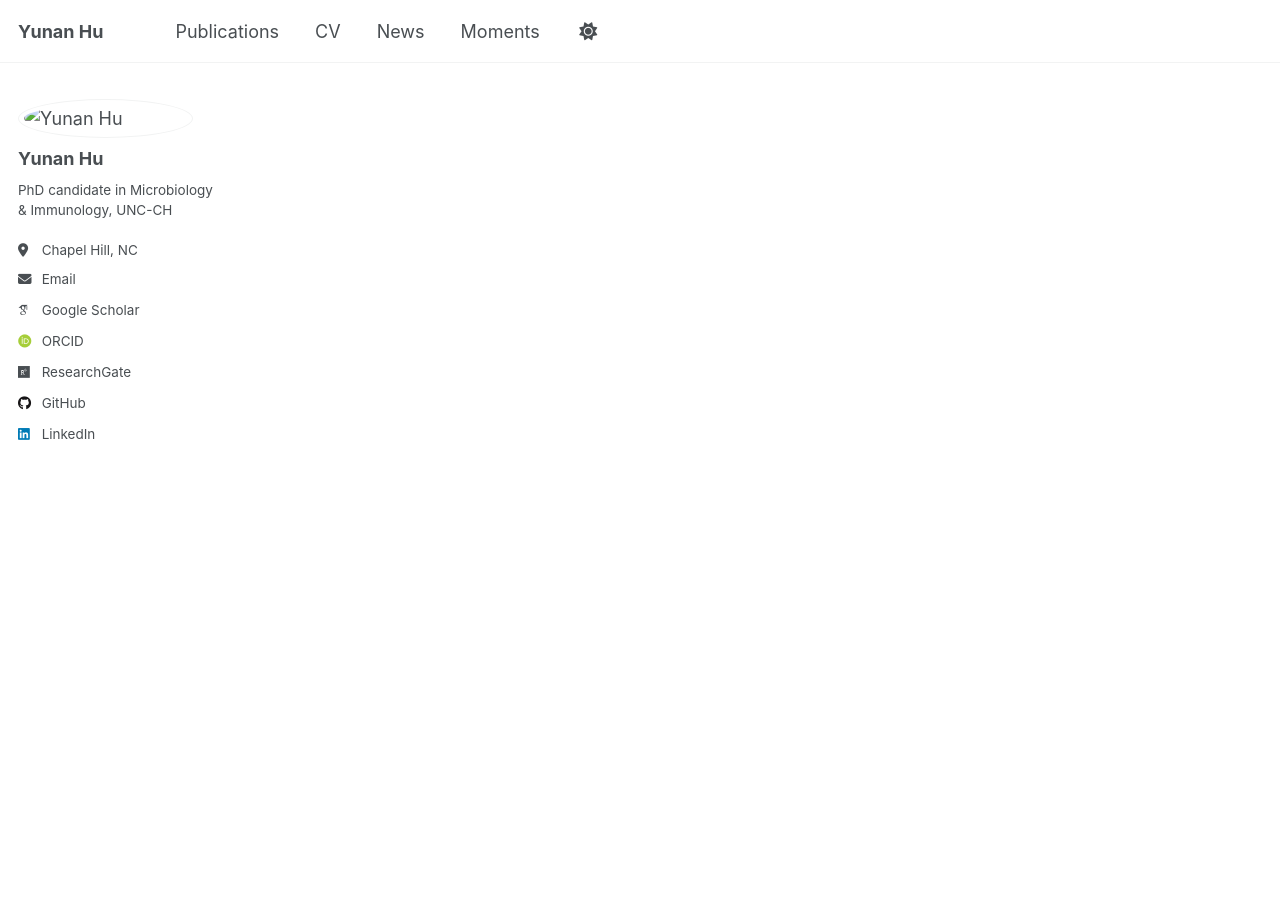
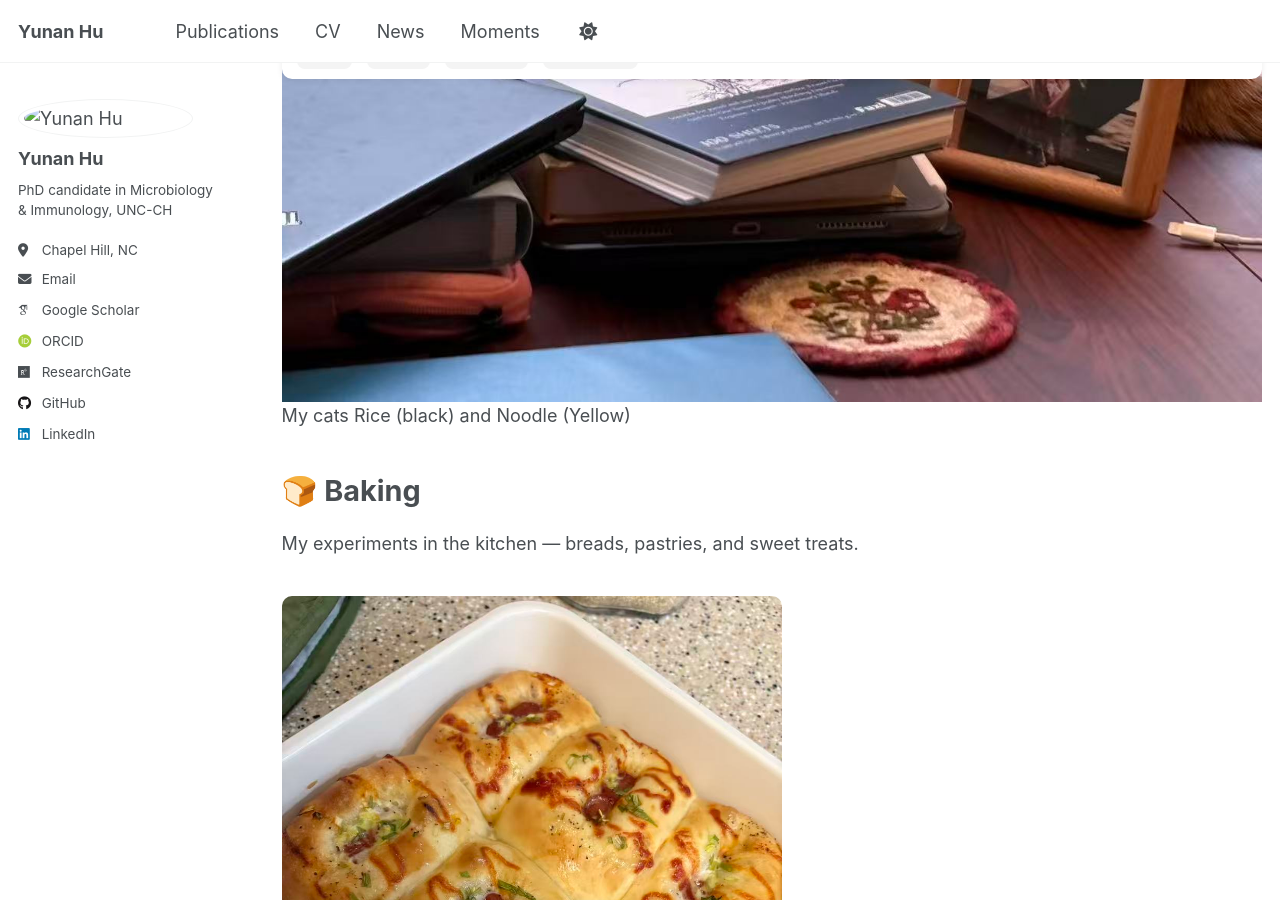
Before and after one commit to Yunan0525/Yunan0525.github.io, a Jekyll site: the page built from _pages/moments.md, in a window 1280 px wide and 900 px high, scrolled down 1970 px. Built offline with Jekyll 4.4.1, drawn with Linux system fonts in a browser that asks for light colours; some web fonts are replaced; a script that is not in the unit is left out; some of the changed text lies outside the part shown.

Commit message:
Update moments.md

```diff
--- a/_pages/moments.md
+++ b/_pages/moments.md
@@ -84,11 +84,9 @@ Here I share small moments from my life outside of academia.
   <div class="moments-title">🐱 Cats</div>
   <p>A collection of my favorite cat moments — cuddles, chaos, and cuteness.</p>
 
-  <!-- Example image -->
-  <!--
 <img src="/images/moments/cat1.jpg" class="moments-img">
 <div class="photo-caption">My cats Rice (black) and Noodle (Yellow) 🐾</div>
----
+
 <div class="photo-card">
   <img src="/images/moments/cat2.jpg">
   <div class="caption">My cats Rice (black) and Noodle (Yellow)</div>
@@ -98,16 +96,21 @@ Here I share small moments from my life outside of academia.
   <div class="moments-title">🍞 Baking</div>
   <p>My experiments in the kitchen — breads, pastries, and sweet treats.</p>
 
-  <!-- Example image -->
-  <!-- <img src="/images/moments/baking1.jpg" class="moments-img"> -->
+
+<img src="/images/moments/bake1.jpg" class="moments-img">
 </div>
 
----
+<img src="/images/moments/bake2.jpg" class="moments-img">
+</div>
+
+
+<img src="/images/moments/bake3.jpg" class="moments-img">
+</div>
 
 <div id="drawing" class="moments-section">
   <div class="moments-title">🎨 Drawing</div>
   <p>Sketches, watercolor pieces, and small creative projects.</p>
 
-  <!-- Example image -->
-  <!-- <img src="/images/moments/drawing1.jpg" class="moments-img"> -->
+
+ <img src="/images/moments/art1.jpg" class="moments-img">
 </div>
```
